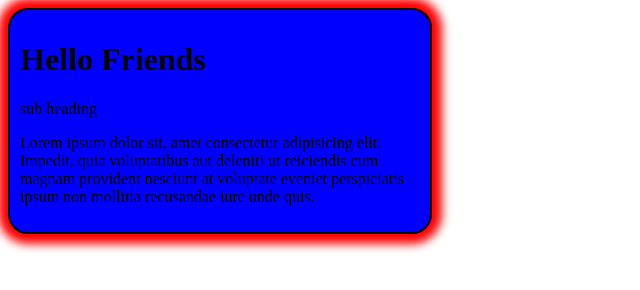
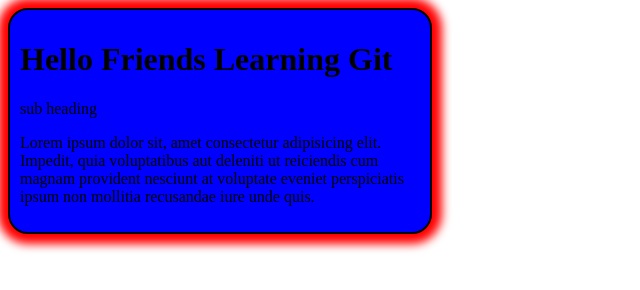
Before and after one commit to vishnudeviravi/website, a plain HTML site: page index.html in a window 1280 px wide. Shown: the whole page, without its empty margins (0-640 px from the left). Drawn offline with Linux system fonts and the light colour scheme.

Commit message:
ADDING NEW TITLE

```diff
--- a/index.html
+++ b/index.html
@@ -8,7 +8,7 @@
   </head>
   <body>
     <div class="container">
-      <h1>Hello Friends</h1>
+      <h1>Hello Friends Learning Git</h1>
       <p>sub heading</p>
       <p>
         Lorem ipsum dolor sit, amet consectetur adipisicing elit. Impedit, quia
```
